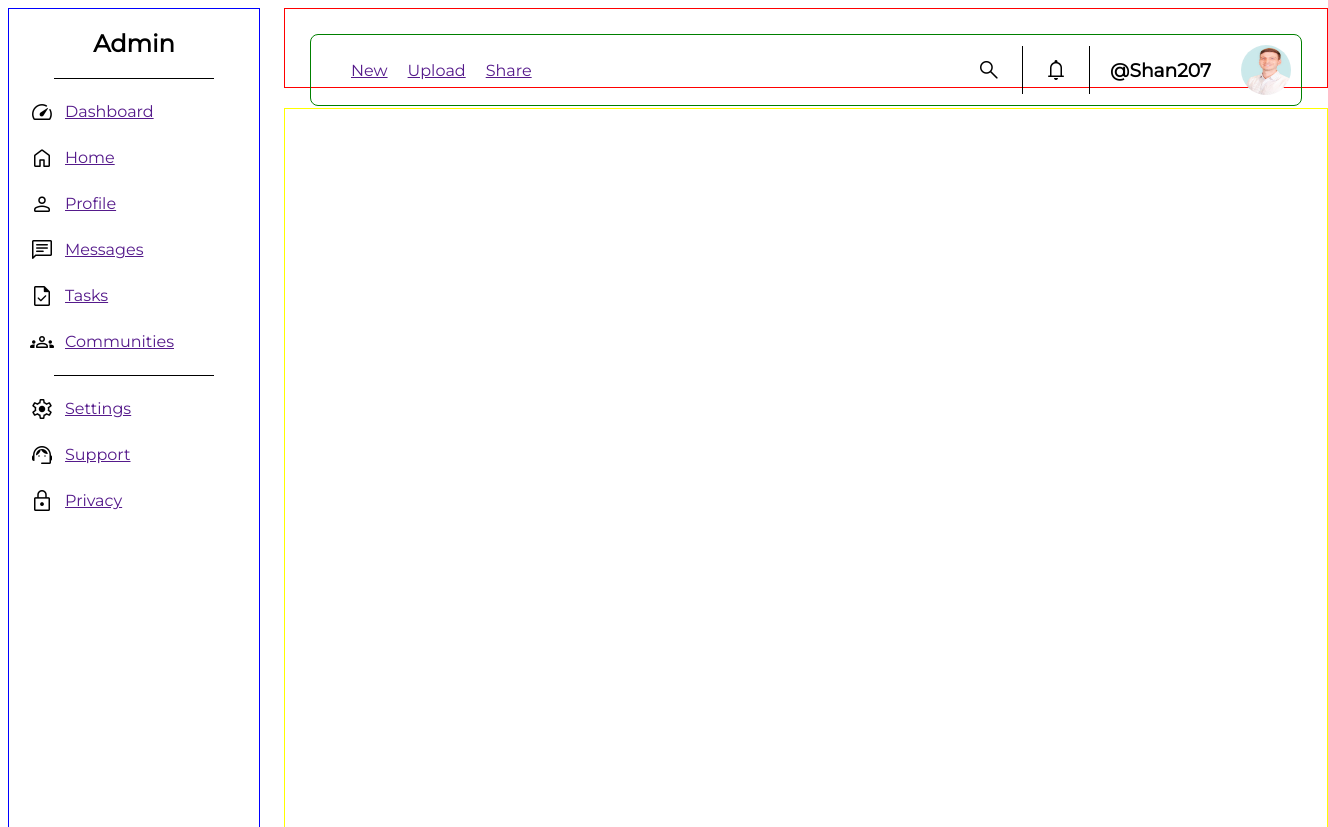
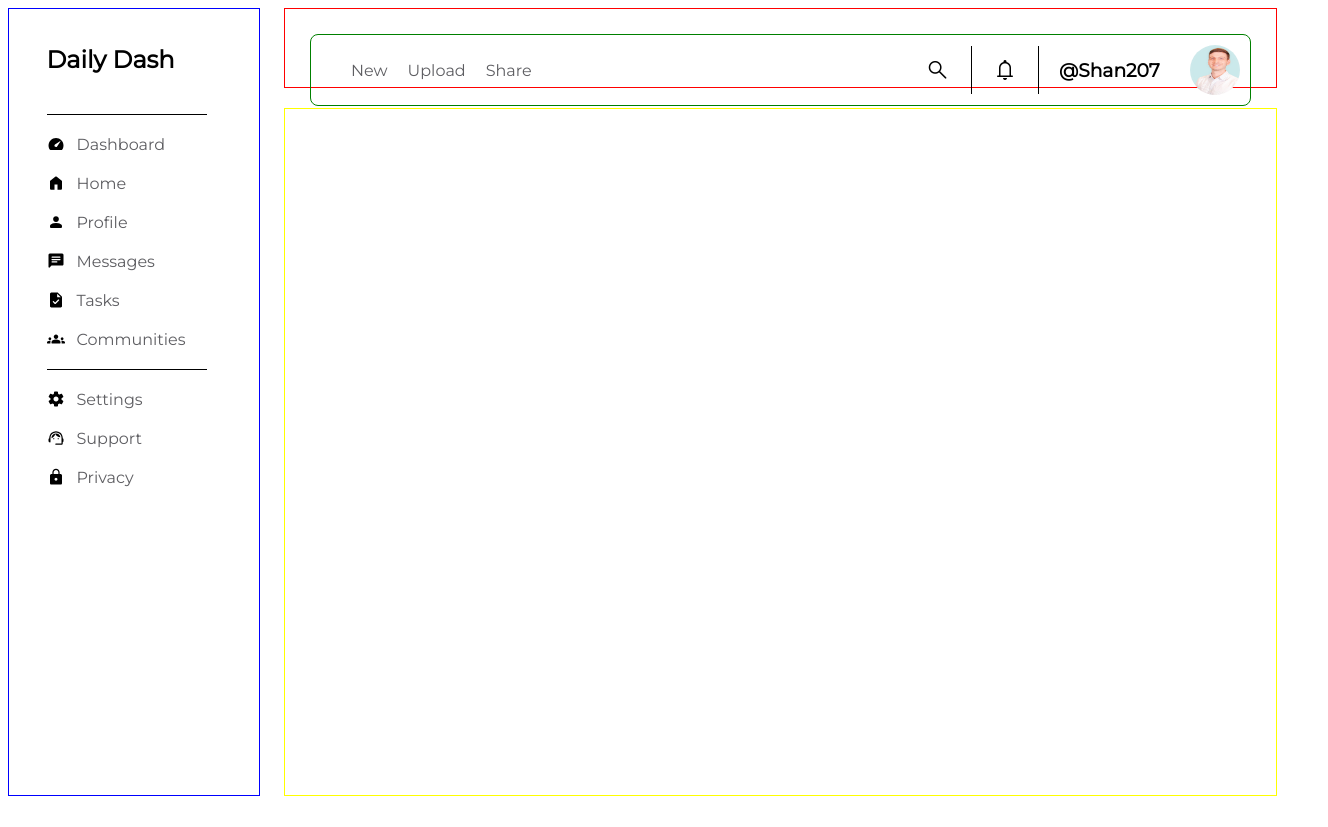
Before and after one commit to schaulet207/admin-dashboard, a plain HTML site: page index.html in a window 1280 px wide. Shown: the top 827 px of the page, 1328 px wide, since content can reach past the window. After the commit the page ends 804 px from the top, so only its background shows below. Drawn offline with nearby package versions, Linux system fonts and the light colour scheme.

Commit message:
Refactor sidebar and header links / icons

```diff
--- a/index.html
+++ b/index.html
@@ -39,39 +39,23 @@
             </div>
 
             <div class="sidebar" id="sidebar">
-                <h2 id="administrator">Admin</h2>
+                <div class="sidebar-content">
+                    <h2 id="administrator">Daily Dash</h2>
                     <div class="row2">
                         <div class="s-divider"></div>
                     </div>
-                <div class="row">
-                    <span class="material-symbols-rounded" id="icons">speed</span><a href id="dashboard">Dashboard</a>
-                </div>
-                <div class="row">
-                    <span class="material-symbols-rounded" id="icons">home</span><a href id="home">Home</a>
-                </div>
-                <div class="row">
-                    <span class="material-symbols-rounded" id="icons">person</span><a href id="profile">Profile</a>
-                </div>
-                <div class="row">
-                    <span class="material-symbols-rounded" id="icons">chat</span><a href id="messages">Messages</a>
-                </div>
-                <div class="row">
-                    <span class="material-symbols-rounded" id="icons">task</span><a href id="tasks">Tasks</a>
-                </div>
-                <div class="row">
-                    <span class="material-symbols-rounded" id="icons">groups</span><a href id="communities">Communities</a>
-                </div>
+                    <a href id="dashboard">Dashboard</a>
+                    <a href id="home">Home</a>
+                    <a href id="profile">Profile</a>
+                    <a href id="messages">Messages</a>
+                    <a href id="tasks">Tasks</a>
+                    <a href id="communities">Communities</a>
                     <div class="row2">
                         <div class="s-divider"></div>
                     </div>
-                <div class="row">
-                    <span class="material-symbols-rounded" id="icons">settings</span><a href id="settings">Settings</a>
-                </div>
-                <div class="row">
-                    <span class="material-symbols-rounded" id="icons">support_agent</span><a href id="support">Support</a>
-                </div>
-                <div class="row">
-                    <span class="material-symbols-rounded" id="icons">lock</span><a href id="privacy">Privacy</a>
+                    <a href id="settings">Settings</a>
+                    <a href id="support">Support</a>
+                    <a href id="privacy">Privacy</a>
                 </div>
             </div>
 
--- a/style.css
+++ b/style.css
@@ -3,7 +3,6 @@
 html {
     /* background-color: rgba(252, 250, 250); */
     font-family: 'Montserrat', sans-serif;
-
 }
 
 :root {
@@ -29,8 +28,8 @@ body {
 
 .container {
     display: grid;
-    grid-template-columns: 20vw 40vw 40vw;
-    grid-template-rows: 10vh 90vh;
+    grid-template-columns: 20vw 38vw 38vw;
+    grid-template-rows: 10vh 86vh;
     grid-gap: 20px;
 }
 
@@ -39,7 +38,6 @@ body {
     grid-row: 1 / 2;
     padding: 25px;
     border: 1px solid red;
-
 }
 
 .header-row {
@@ -49,6 +47,15 @@ body {
     align-items: center;
     border-radius: 8px;
     border: 1px solid green;
+}
+
+.header-row a{
+    text-decoration: none;
+    color: var(--txt);
+}
+
+.header-row a:hover{
+    color: blue;
 }
 
 .links {
@@ -76,12 +83,15 @@ body {
     max-width: 250px;
 }
 
-.row {
+.sidebar-content {
     display: flex;
-    align-items: center;
+    flex-direction: column;
+    align-items: flex-start;
     justify-content: flex-start;
-    margin: 20px;
-    gap: 10px;
+    margin-left: min(15%);
+    padding-top: 1em;
+    padding-bottom: 1em;
+    gap: 20px;
 }
 
 .row2 {
@@ -125,3 +135,52 @@ body {
     border-radius: 50%;
     padding: 10px;
 }
+
+#dashboard {
+    background-image: url(img/Speed.svg);
+}
+
+#home {
+    background-image: url(img/Home.svg);
+}
+
+#profile {
+    background-image: url(img/Person.svg);
+}
+
+#messages {
+    background-image: url(img/Chat.svg);
+}
+
+#tasks {
+    background-image: url(img/Task.svg);
+}
+
+#communities {
+    background-image: url(img/Groups.svg);
+}
+
+#settings {
+    background-image: url(img/Settings.svg);
+}
+
+#support {
+    background-image: url(img/Support_agent.svg);
+}
+
+#privacy {
+    background-image: url(img/Lock.svg);
+}
+
+.sidebar-content a {
+    background-position: left top;
+    background-repeat: no-repeat;
+    background-size: 18px 18px;
+    color: var(--txt);
+    padding-left: 30px;
+    text-decoration: none;
+}
+
+.sidebar-content a:hover {
+    color: blue;
+}
```
Also changed, not shown: img/Chat.svg (added), img/Groups.svg (added), img/Home.svg (added), img/Lock.svg (added), img/Person.svg (added), img/Settings.svg (added), img/Speed.svg (added), img/Support_agent.svg (added), img/Task.svg (added). Lines whose indentation alone changed are shown as unchanged.
